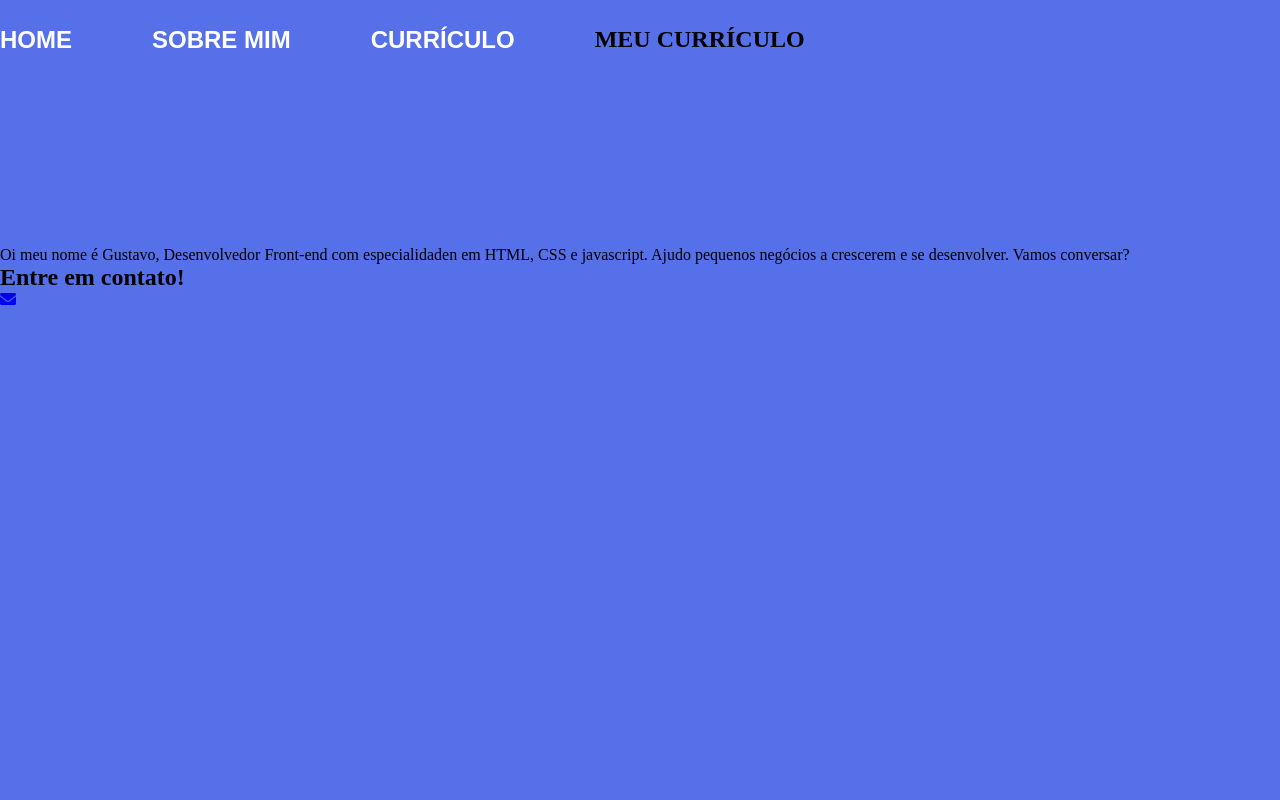
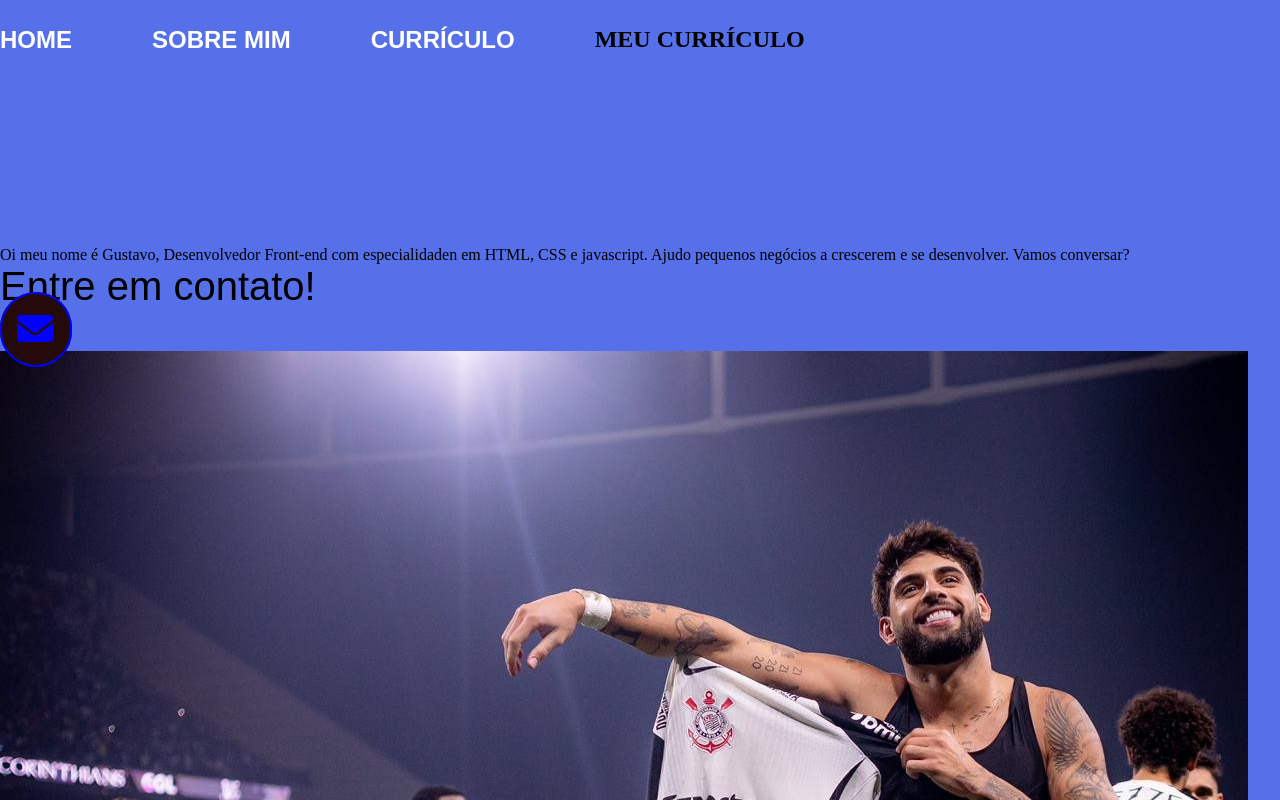
Before and after one commit to gustavopalucci/Gustavo-Palucci, a plain HTML site: page index.html in a window 1280 px wide. Shown: the top 800 px of the page. Drawn offline with Linux system fonts and the light colour scheme.

Commit message:
Add files via upload

```diff
--- a/index.html
+++ b/index.html
@@ -32,11 +32,11 @@
 
 </section>
 
-
-
 </main>
 
- </body>
+<img class="imagem" src="yuri-alberto-corinthians (1).jpeg" alt=""
+>
 
+</body>
 
 </html>
--- a/style.css
+++ b/style.css
@@ -61,3 +61,36 @@ color: aqua;
     font-family: Arial, Helvetica, sans-serif;
     text-align: justify;
  }
+
+ .apresentacao-conteudo-paragrafo {
+    font-size: 24px;
+    font-family: Arial, Helvetica, sans-serif;
+    text-align: justify;
+
+ }
+
+ .apresentacao-links-conteudo{
+    font-family: Arial, Helvetica, sans-serif;
+    font-weight: 400;
+    font-size: 40px;
+
+ }
+
+ .botao1 {
+background-color: rgb(37, 10, 10);
+color: blue;
+width: 500px;
+height: 80px;
+text-align: center;
+border: 2px solid;
+border-radius: 50px;
+font-size: 36px;
+padding: 15px;
+text-decoration: none;
+font-family: Arial, Helvetica, sans-serif;
+letter-spacing: 2px;
+text-transform: uppercase;
+position: relative;
+overflow: hidden;
+
+ }
```
Also changed, not shown: yuri-alberto-corinthians (1).jpeg (added).
